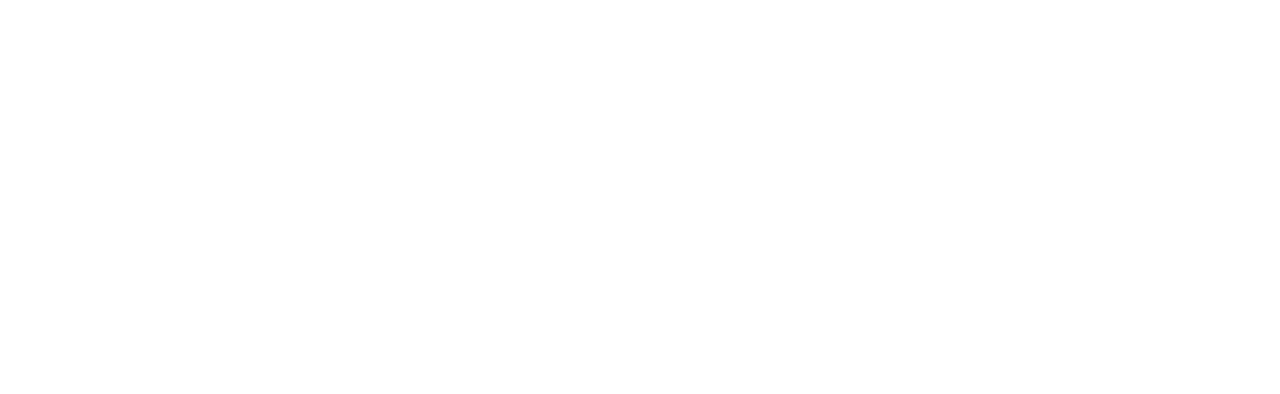
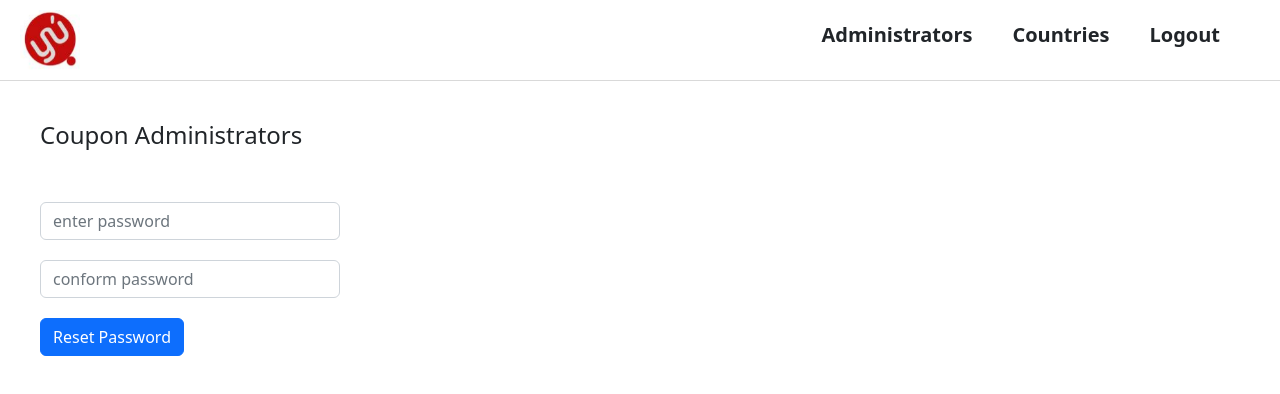
Before and after one commit to developerdesigner18/benjamin-admin-panel, a React (Create React App) app: page /updatepassword/1 in a window 1280 px wide. Before the commit this address had no page. Shown: the top 394 px of the page. Built offline with nearby package versions, Linux system fonts and the light colour scheme; sample sign-in values are in the browser's storage.

Commit message:
Feat:update-password

```diff
--- a/src/App.js
+++ b/src/App.js
@@ -7,6 +7,7 @@
 import Countries from "./components/countries/Countries";
 import ProtectedRute from "./components/ProtectedRoute/ProtectedRute";
 import LoginProtectedRoute from "./components/ProtectedRoute/LoginProtectedRoute";
+import UpdatePassword from "./components/administrators/updatePassword/UpdatePassword";
 
 function App() {
   return (
@@ -45,6 +46,14 @@
               </ProtectedRute>
             }
           />
+          <Route
+            path="/updatepassword/:id"
+            element={
+              <ProtectedRute>
+                <UpdatePassword />
+              </ProtectedRute>
+            }
+          />
         </Routes>
       </BrowserRouter>
     </div>
--- a/src/components/administrators/Administrators.jsx
+++ b/src/components/administrators/Administrators.jsx
@@ -5,8 +5,10 @@
 import AddUserModal from "./AdduserModal/AddUserModal";
 import "./Administrators.css";
 import Navbar from "../navbar/Navbar";
+import { useNavigate } from "react-router-dom";
 
 export default function Administrators() {
+  const navigate = useNavigate();
   const [users, setusers] = useState([]);
   const [showAdduserModal, setshowAdduserModal] = useState(false);
   const [addusertoggle, setaddusertoggle] = useState(false);
@@ -55,7 +57,12 @@
                     <tr>
                       <td>{user.email}</td>
                       <td>
-                        <p className="administrators-update-btn">
+                        <p
+                          className="administrators-update-btn"
+                          onClick={() =>
+                            navigate(`/updatepassword/${user._id}`)
+                          }
+                        >
                           UpdatePassword
                         </p>
                       </td>
--- /dev/null
+++ b/src/components/administrators/updatePassword/UpdatePassword.css
@@ -0,0 +1,10 @@
+.update-password-input{
+    width: 300px;
+    margin: 20px 0px;
+}
+.update-password-page{
+    margin-left: 40px;
+}
+.confirm-pass-err-msg{
+    color:red
+}
--- a/src/components/administrators/updatePassword/UpdatePassword.jsx
+++ b/src/components/administrators/updatePassword/UpdatePassword.jsx
@@ -1,11 +1,80 @@
-import React from "react";
+import axios from "axios";
+import React, { useState } from "react";
+import { Button } from "react-bootstrap";
+import { useNavigate, useParams } from "react-router-dom";
 import Navbar from "../../navbar/Navbar";
+import "./UpdatePassword.css";
 
 export default function UpdatePassword() {
+  const navigate = useNavigate();
+  const { id } = useParams();
+  const [password, setpassword] = useState("");
+  const [confirmPass, setconfirmPass] = useState("");
+  const [err, seterr] = useState(false);
+  const [errMsg, seterrMsg] = useState("");
+
+  const handleUpdatePassword = () => {
+    if (password && confirmPass) {
+      const regex = new RegExp(
+        `^(?=.*[A-Z])(?=.*[!@#$%^&*])(?=.*[0-9])(?=.*[a-z]).{8,}$`
+      );
+      if (!regex.test(password)) {
+        seterr(true);
+        seterrMsg(
+          "Password must contain small and capital letters,symbols and numbers "
+        );
+      } else {
+        if (password !== confirmPass) {
+          seterr(true);
+          seterrMsg("The Password conformation does not match");
+        } else {
+          seterr(false);
+          axios
+            .put(`${process.env.REACT_APP_BASE_URL}/user/resetPassword/${id}`, {
+              password: password,
+            })
+            .then(() => {
+              console.log("password successfully update");
+              navigate("/administrators");
+            })
+            .catch((err) => {
+              console.log("err===>", err);
+              seterr(true);
+              seterrMsg("somthing went wrong");
+            });
+        }
+      }
+    } else {
+      seterr(true);
+      seterrMsg("please enter password");
+    }
+  };
+
   return (
     <div>
       <Navbar />
-      <div></div>
+      <div className="update-password-page">
+        <h4 className="weloce-text">Coupon Administrators</h4>
+        <br />
+        <div>
+          <input
+            type="password"
+            className="form-control update-password-input"
+            placeholder="enter password"
+            onChange={(e) => setpassword(e.target.value)}
+          />
+          <input
+            type="password"
+            className="form-control update-password-input"
+            placeholder="conform password"
+            onChange={(e) => setconfirmPass(e.target.value)}
+          />
+          {err ? <p className="confirm-pass-err-msg">{errMsg}</p> : null}
+        </div>
+        <Button onClick={handleUpdatePassword} type="submit">
+          Reset Password
+        </Button>
+      </div>
     </div>
   );
 }
--- a/src/components/login/Login.jsx
+++ b/src/components/login/Login.jsx
@@ -27,18 +27,7 @@
   };
   const handleLogin = (e) => {
     e.preventDefault();
-    const regex = new RegExp(
-      `^(?=.*[A-Z])(?=.*[!@#$%^&*])(?=.*[0-9])(?=.*[a-z]).{8,}$`
-    );
     if (email && values.password) {
-      if (!regex.test(values.password)) {
-        console.log("valid pass true");
-        seterror(true);
-        seterrorMsg(
-          "Password must contain small and capital letters,symbols and numbers "
-        );
-      } else {
-        seterror(false);
       axios
         .post(`${process.env.REACT_APP_BASE_URL}/user/signIn`, {
           email: email,
@@ -46,7 +35,6 @@
         })
         .then((result) => {
           console.log(result, "login=======>");
-
           localStorage.setItem("token", result.data.token);
           navigate("/home");
         })
@@ -55,7 +43,6 @@
           seterror(true);
           seterrorMsg("Your credentials did not match please try again");
         });
-      }
     } else {
       seterror(true);
       seterrorMsg("please enter valid email and password");
@@ -80,7 +67,6 @@
                   alt="profile"
                 />
               </div>
-
               <div className="mb-3">
                 <input
                   type="text"
```
Lines whose indentation alone changed are shown as unchanged.
